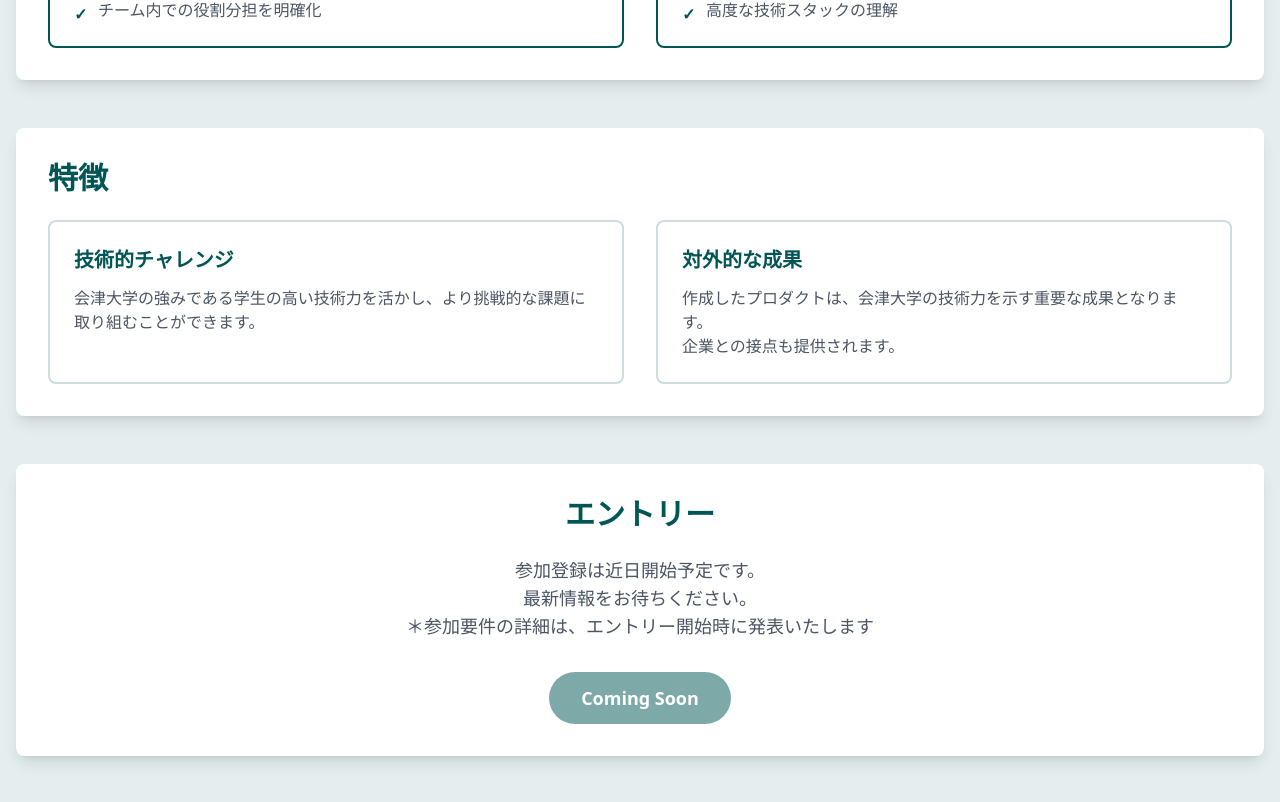
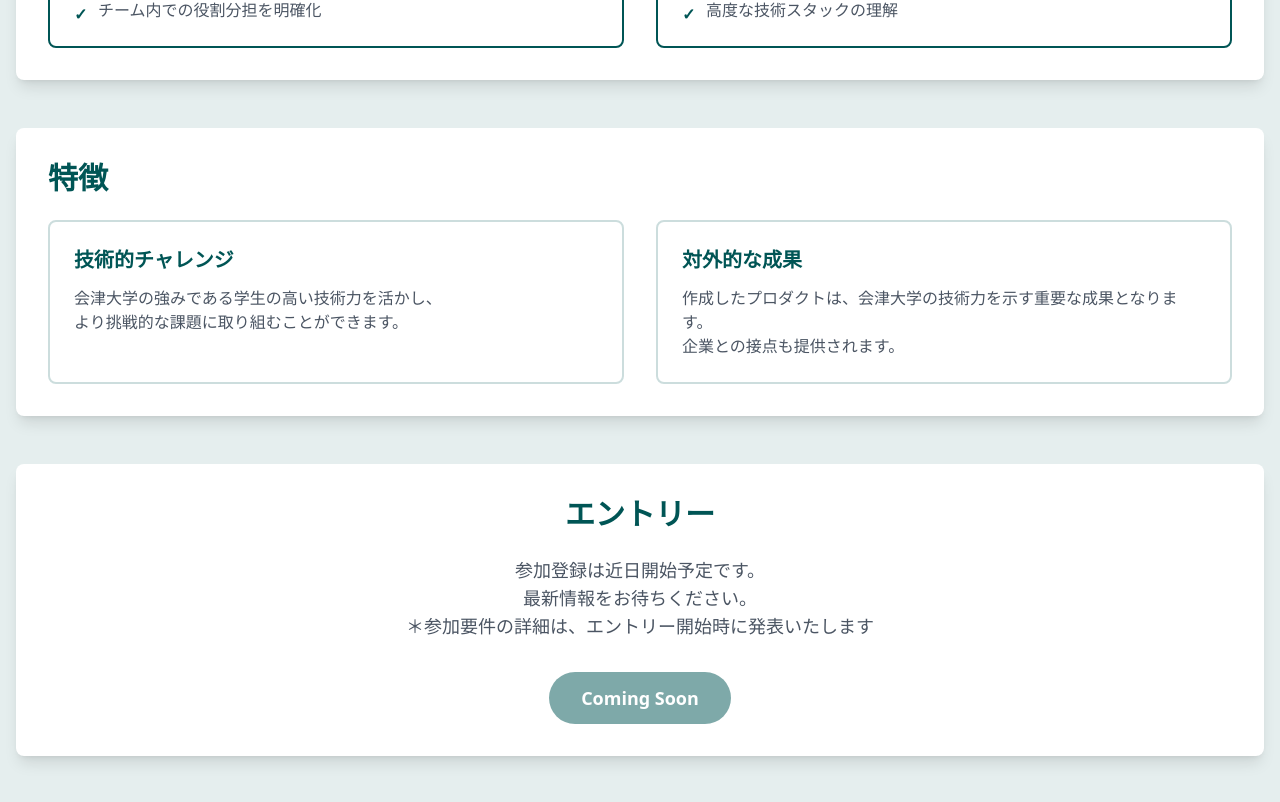
Before and after one commit to Shakenokirimi12/aizuhack-webpage, a React (Vite) app: page /re-aizu-hack-2025 in a window 1280 px wide. Shown: the part 1388-2190 px from the top of the page. Built offline with nearby package versions, Linux system fonts and the light colour scheme.

Commit message:
テキストの改行を追加し、可読性を向上させるためにコンポーネントの内容を修正

```diff
--- a/src/components/AizuHackAdvanced.jsx
+++ b/src/components/AizuHackAdvanced.jsx
@@ -132,7 +132,9 @@ const AizuHackAdvanced = () => {
                   技術的チャレンジ
                 </h3>
                 <p className="text-gray-600">
-                  会津大学の強みである学生の高い技術力を活かし、より挑戦的な課題に取り組むことができます。
+                  会津大学の強みである学生の高い技術力を活かし、
+                  <br />
+                  より挑戦的な課題に取り組むことができます。
                 </p>
               </div>
               <div className="p-6 border-2 border-[#005555]/20 rounded-lg">
```
